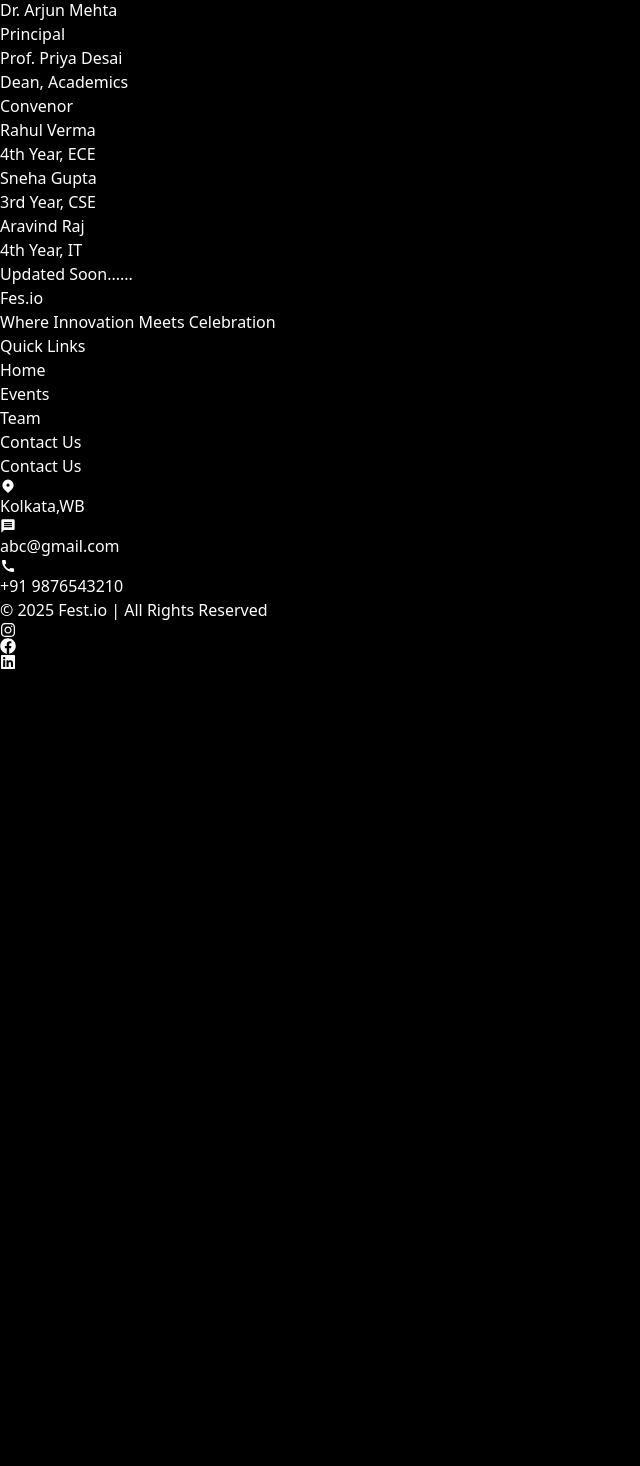
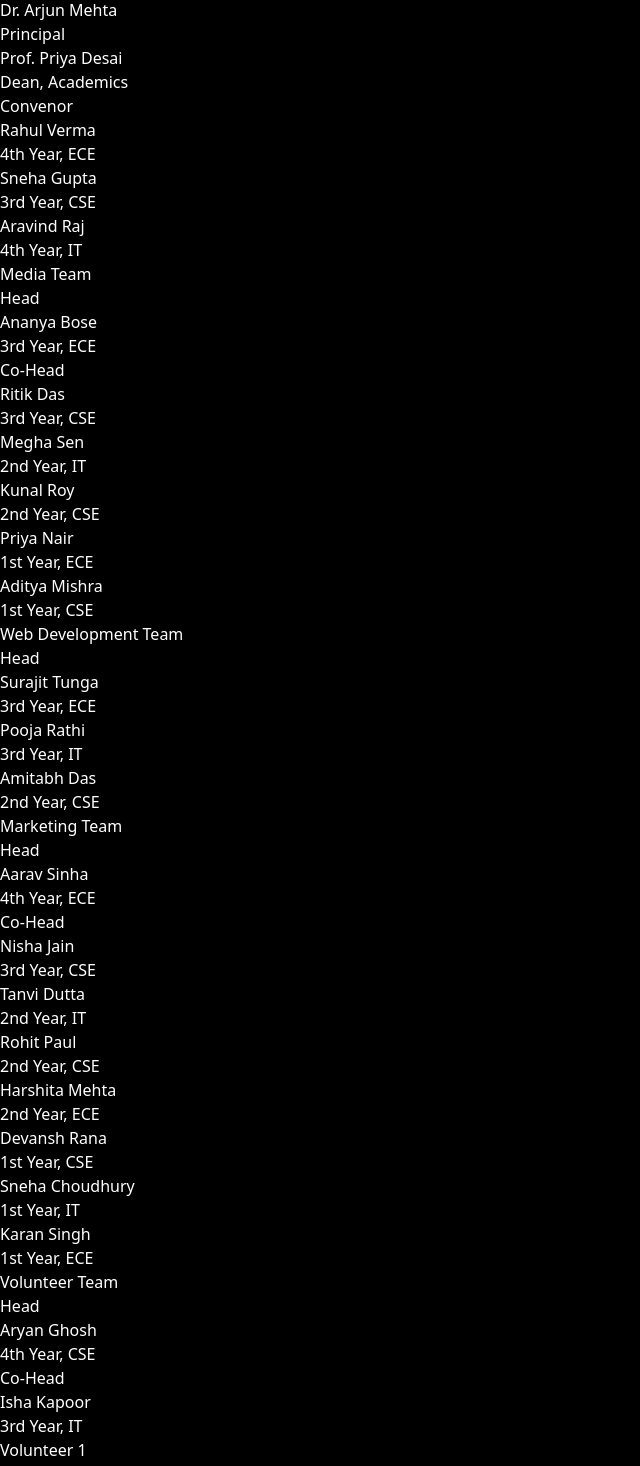
Before and after one commit to Surajit-Tunga/Fest.io, a React (Vite) app: page /team in a window 1280 px wide. Shown: the part 276-1742 px from the top of the page, without its empty margins (0-640 px from the left). Before the commit the page ends 946 px from the top, so only its background shows below. Built offline with nearby package versions, Linux system fonts and the light colour scheme.

Commit message:
Update Team.jsx

```diff
--- a/src/components/Team.jsx
+++ b/src/components/Team.jsx
@@ -1,5 +1,9 @@
 import Chair from "./team/Chair"
 import Ccv from "./team/Ccv"
+import Media from './team/Media'
+import Web from "./team/Web"
+import Market from "./team/Market"
+import Voll from "./team/Voll"
 import React, { useEffect } from "react";
 import AOS from "aos";
 import "aos/dist/aos.css";
@@ -25,9 +29,10 @@ const CoreTeam = () => {
       <div className="max-w-3xl mx-auto text-center">
         <Chair/>
         <Ccv/>
-        <p>
-          Updated Soon......
-        </p>
+        <Media/>
+        <Web/>
+        <Market/>
+        <Voll/>
       </div>
     </section>
   );
```
